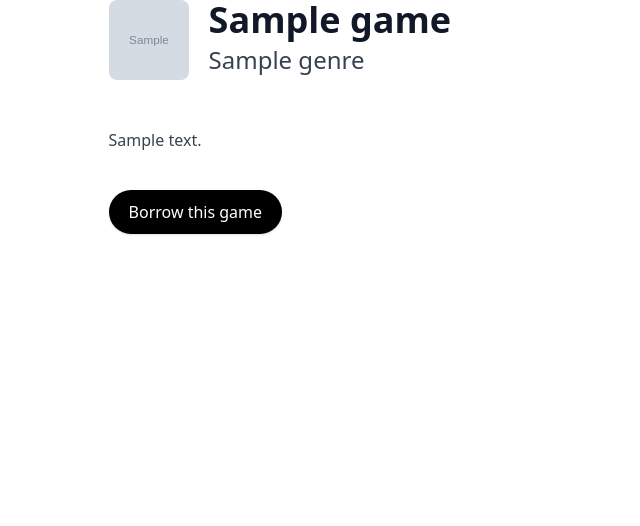
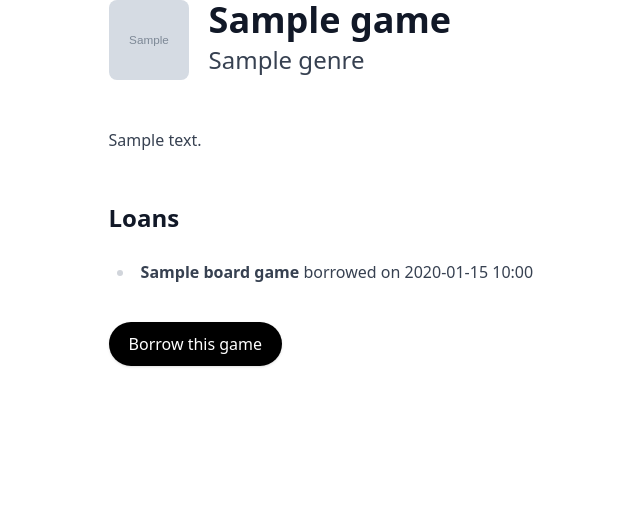
Before and after one commit to ApplicationProgramingTeamwork/gameshare, a Django app: template games/templates/games/game_detail.html in a window 1280 px wide. Shown: the top 526 px of the page, without its empty margins (234-874 px from the left). Run offline with Django 5.2, Linux system fonts and the light colour scheme; the template is opened without the code that fills it: most values are stand-ins (such as "Sample title", 1, 10 or a date in 2020); grey boxes marked "Sample" are stand-in pictures; some libraries are stand-ins or nearby versions.

Commit message:
Add loan information display to the game details page

```diff
--- a/games/templates/games/game_detail.html
+++ b/games/templates/games/game_detail.html
@@ -12,6 +12,21 @@
   </div>
   <p>{{ game.description }}</p>
 
+  <h2>Loans</h2>
+  <ul>
+    {% for loan in game.loans.all %}
+      <li>
+        <b>{{ loan.board_game.name }}</b> borrowed on {{ loan.loaned_at|date:'Y-m-d H:i' }}
+
+        {% if loan.returned %}
+          <span class="bg-green-600 text-white rounded-full px-2 ml-2">Returned</span>
+        {% endif %}
+      </li>
+    {% empty %}
+      <li>No loans available for this gamer yet.</li>
+    {% endfor %}
+  </ul>
+
   {% if game.is_available == False %}
     <p class="text-yellow-600 font-bold">This game is currently borrowed. You can reserve it for the next available date.</p>
   {% elif gamer.can_borrow == False %}
```
